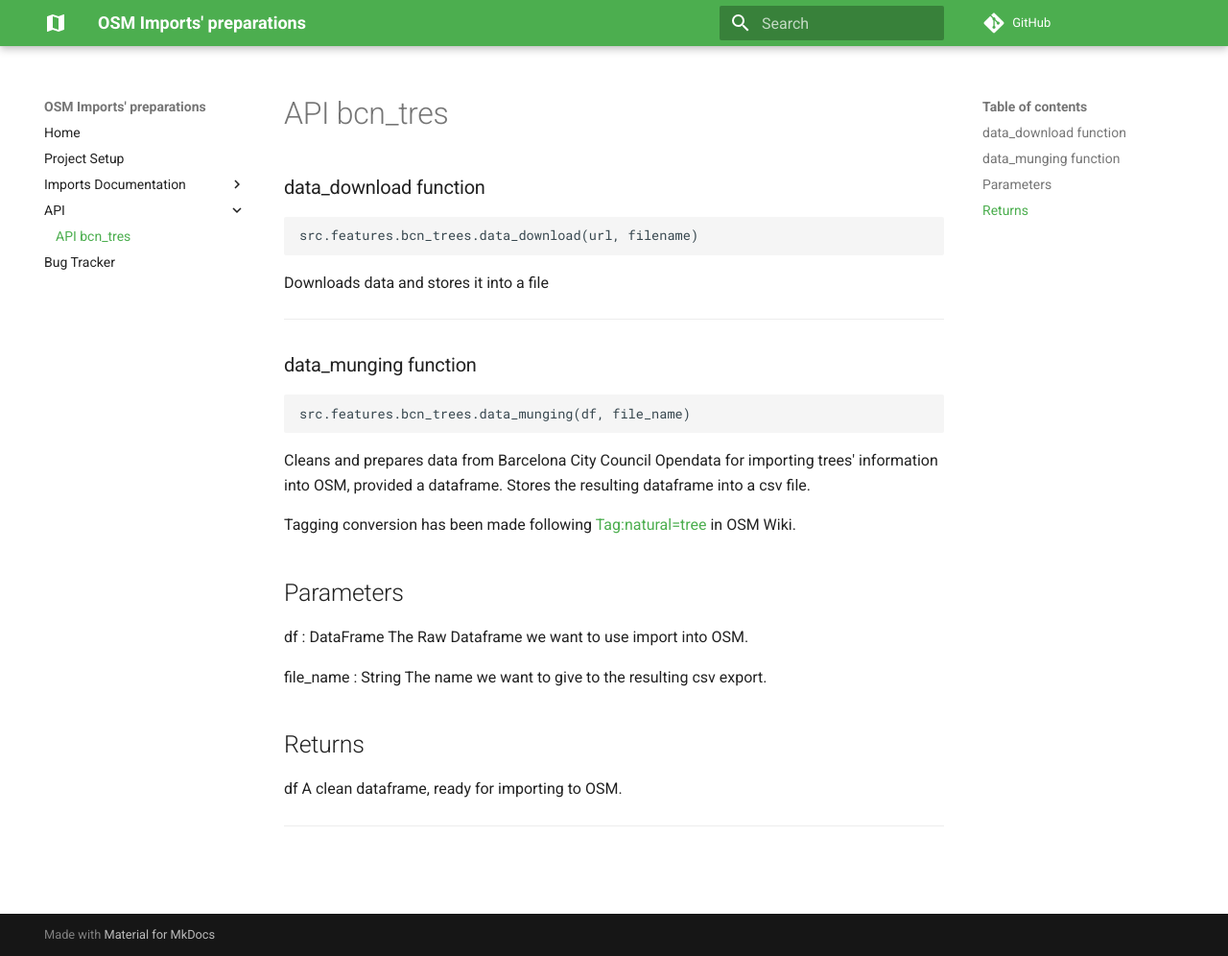
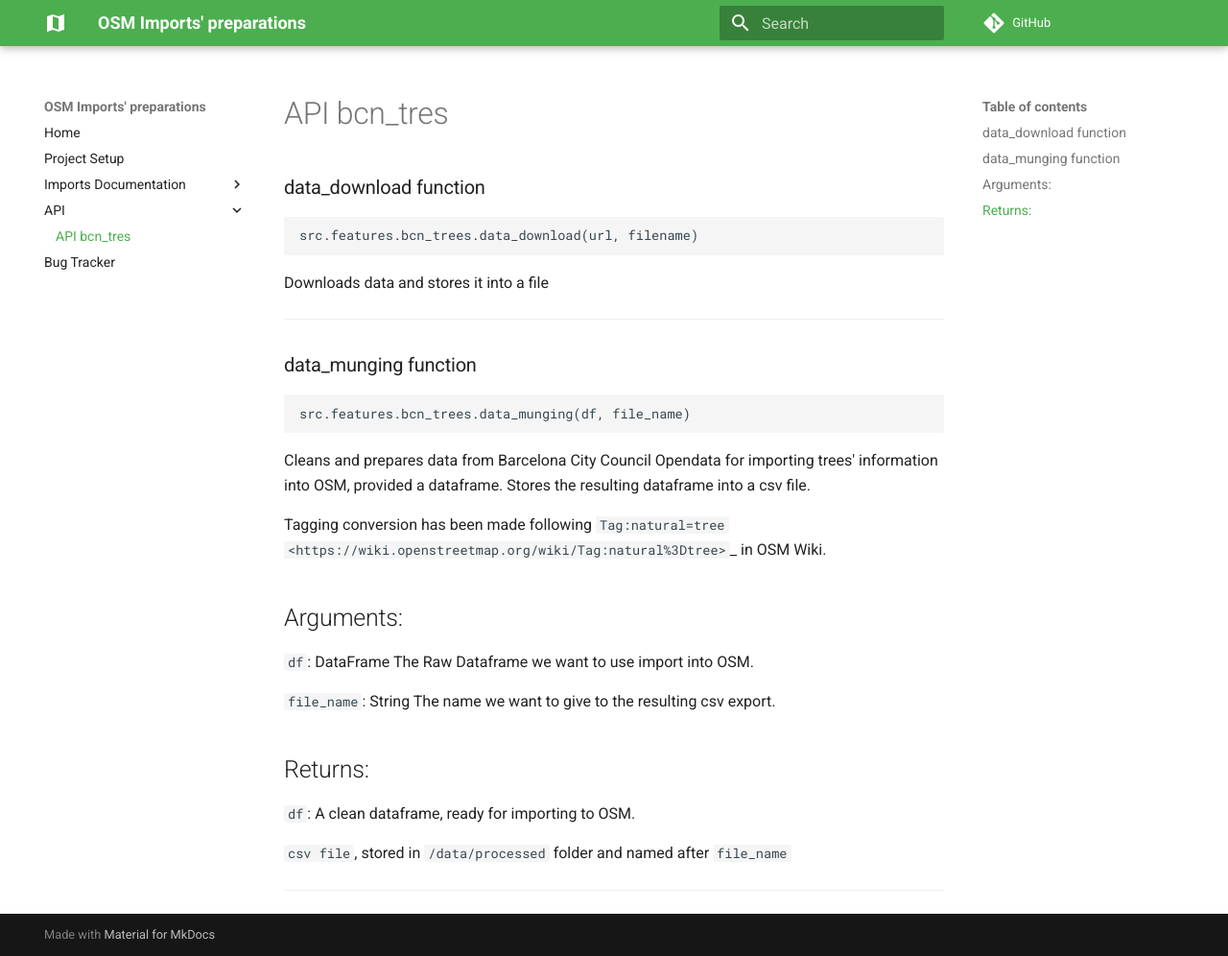
Before and after one commit to ccamara/osm_imports_preparations, an MkDocs documentation site: the page built from docs/sources/api_bcn_trees.md, in a window 1280 px wide and 996 px high. Shown: the whole window at 96% size. Built offline with MkDocs 1.6.1 and Material for MkDocs 9.7.7, drawn with Linux system fonts in a browser that asks for light colours; comment, search, counter and statistics services are not loaded.

Commit message:
Documents functions following rst syntax

```diff
--- a/docs/sources/api_bcn_trees.md
+++ b/docs/sources/api_bcn_trees.md
@@ -22,20 +22,23 @@ Cleans and prepares data from Barcelona City Council Opendata
 for importing trees' information into OSM, provided a dataframe.
 Stores the resulting dataframe into a csv file.
 
-Tagging conversion has been made following [Tag:natural=tree](https://wiki.openstreetmap.org/wiki/Tag:natural%3Dtree) in OSM Wiki.
+Tagging conversion has been made following `Tag:natural=tree <https://wiki.openstreetmap.org/wiki/Tag:natural%3Dtree>`_ in OSM Wiki.
 
-Parameters
-----------
-df : DataFrame
+Arguments:
+---------
+
+``df``: DataFrame
 The Raw Dataframe we want to use import into OSM.
 
-file_name : String
+``file_name``: String
 The name we want to give to the resulting csv export.
 
+Returns:
+--------
 
-Returns
--------
-df
-A clean dataframe, ready for importing to OSM.
+``df``: A clean dataframe, ready for importing to OSM.
+
+``csv file``, stored in ``/data/processed`` folder and named after
+``file_name``
 
 ----
```
Also changed, not shown: 1 other file.
